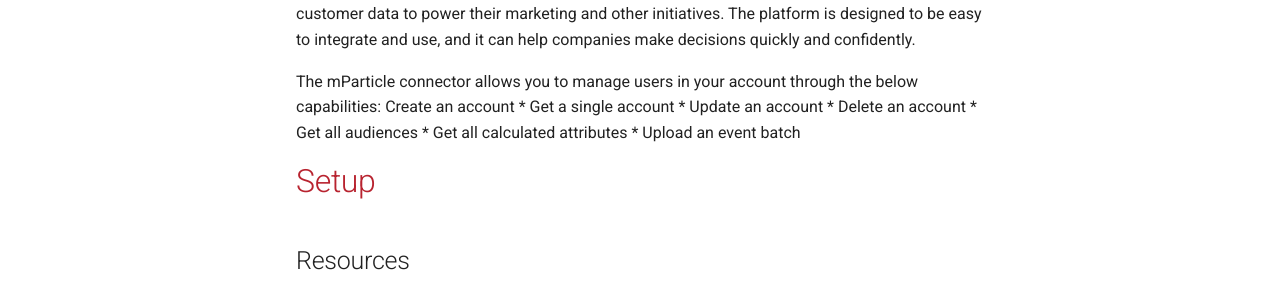
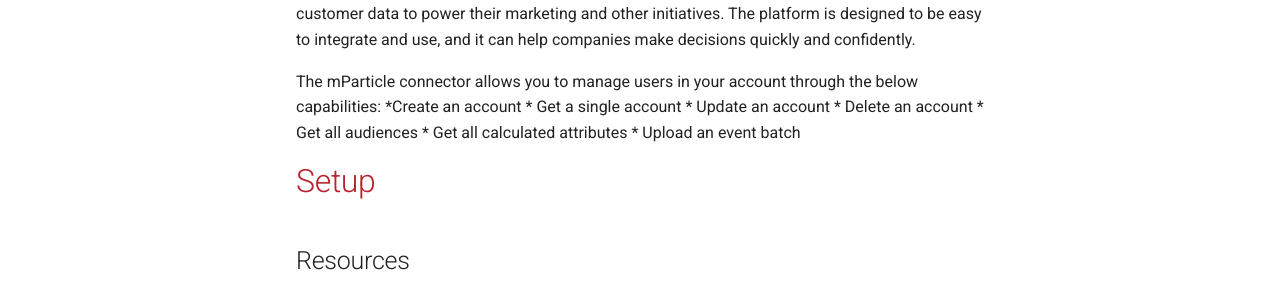
Before and after one commit to pingone-davinci/documentation, an MkDocs documentation site: the page built from docs/mparticle/README.md, in a window 1280 px wide and 900 px high. Shown: the part 389-679 px from the top of the window. Built offline with MkDocs 1.6.1 and Material for MkDocs 9.7.7, drawn with Linux system fonts in a browser that asks for light colours; comment, search, counter and statistics services are not loaded.

```diff
--- a/docs/mparticle/README.md
+++ b/docs/mparticle/README.md
@@ -9,7 +9,7 @@ Author: Ryan Schafer, Ping Identity
 mParticle is a customer data platform (CDP) that helps companies collect, organize, and use customer data to power their marketing and other initiatives. The platform is designed to be easy to integrate and use, and it can help companies make decisions quickly and confidently.
 
 The mParticle connector allows you to manage users in your account through the below capabilities:
-Create an account
+*Create an account
 * Get a single account
 * Update an account
 * Delete an account
```
